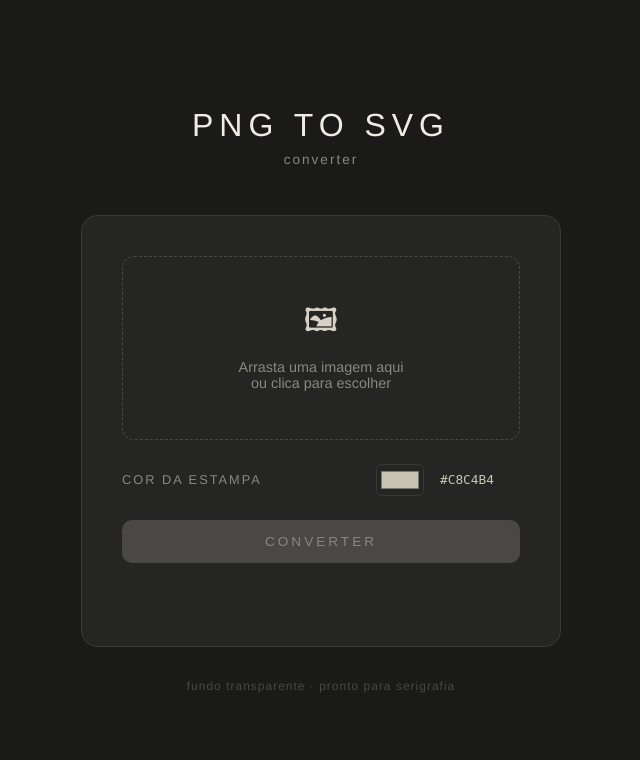
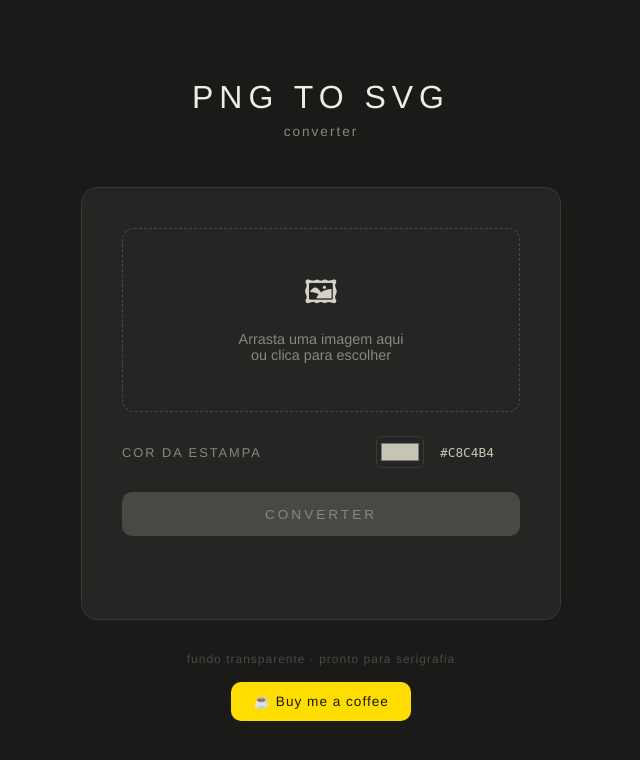
Before and after one commit to lopo24/png2svg, a Flask app: page / in a window 1280 px wide. Shown: the top 760 px of the page, without its empty margins (319-959 px from the left). Run offline with Flask 3, Linux system fonts and the light colour scheme.

Commit message:
fix button position and styles

```diff
--- a/templates/index.html
+++ b/templates/index.html
@@ -56,9 +56,7 @@
       transition: border-color 0.2s;
     }
 
-    .drop-zone:hover {
-      border-color: #c8c4b4;
-    }
+    .drop-zone:hover { border-color: #c8c4b4; }
 
     .drop-zone.dragover {
       border-color: #c8c4b4;
@@ -71,9 +69,7 @@
       margin-top: 0.5rem;
     }
 
-    .drop-zone span {
-      font-size: 2rem;
-    }
+    .drop-zone span { font-size: 2rem; }
 
     #file-name {
       font-size: 0.8rem;
@@ -128,9 +124,7 @@
       transition: background 0.2s;
     }
 
-    button[type="submit"]:hover {
-      background: #f0ece4;
-    }
+    button[type="submit"]:hover { background: #f0ece4; }
 
     button[type="submit"]:disabled {
       background: #4a4845;
@@ -150,7 +144,24 @@
       font-size: 0.75rem;
       color: #4a4845;
       letter-spacing: 1px;
+      text-align: center;
     }
+
+    .bmc-btn {
+      display: inline-block;
+      margin-top: 1rem;
+      padding: 0.7rem 1.4rem;
+      background: #FFDD00;
+      color: #1a1a18;
+      border-radius: 10px;
+      font-size: 0.85rem;
+      font-weight: 500;
+      letter-spacing: 1px;
+      text-decoration: none;
+      transition: background 0.2s;
+    }
+
+    .bmc-btn:hover { background: #FFE533; }
   </style>
 </head>
 <body>
@@ -177,6 +188,7 @@
   </form>
 
   <footer>fundo transparente · pronto para serigrafia</footer>
+  <a href="https://buymeacoffee.com/loposp" target="_blank" class="bmc-btn">☕ Buy me a coffee</a>
 
   <script>
     const dropZone = document.getElementById("drop-zone");
@@ -188,10 +200,8 @@
     const status = document.getElementById("status");
     const form = document.getElementById("form");
 
-    // clique na drop zone abre o file picker
     dropZone.addEventListener("click", () => fileInput.click());
 
-    // drag and drop
     dropZone.addEventListener("dragover", (e) => {
       e.preventDefault();
       dropZone.classList.add("dragover");
@@ -216,18 +226,15 @@
       fileName.textContent = file.name;
       btn.disabled = false;
       status.textContent = "";
-      // injectar o ficheiro no input
       const dt = new DataTransfer();
       dt.items.add(file);
       fileInput.files = dt.files;
     }
 
-    // actualizar hex display ao mudar cor
     colorPicker.addEventListener("input", () => {
       hexDisplay.textContent = colorPicker.value.toUpperCase();
     });
 
-    // submeter formulário
     form.addEventListener("submit", async (e) => {
       e.preventDefault();
 
@@ -263,10 +270,10 @@
         fileName.textContent = "";
         dropZone.style.borderColor = "";
 
-        // limpar o status após 3 segundos
         setTimeout(() => {
-        status.textContent = "";
+          status.textContent = "";
         }, 3000);
+
       } catch (err) {
         status.textContent = "Erro ao converter. Tenta novamente.";
         btn.textContent = "Converter";
```
